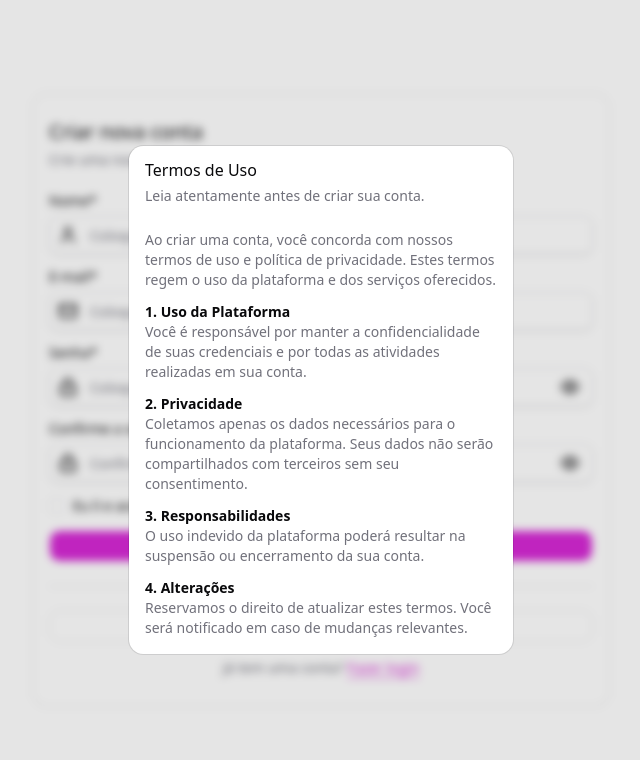
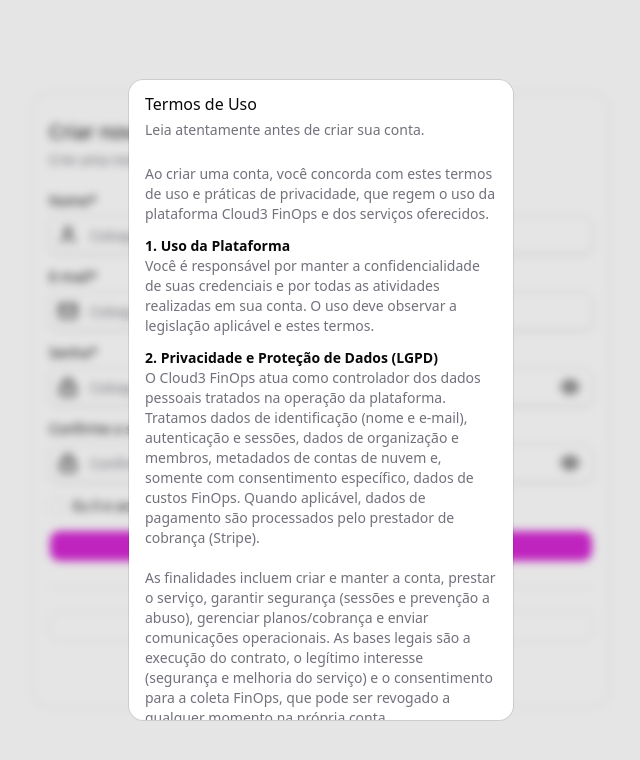
Before and after one commit to luciano-citroni/saas-multicloud, a Next.js app in the folder frontend/: page /auth/sign-up in a window 1280 px wide. Both pictures are taken after a click on the button "Termos de Uso". Shown: the top 760 px of the page, without its empty margins (319-959 px from the left). Built offline with nearby package versions, Linux system fonts and the light colour scheme.

Commit message:
atualizando os  termos

```diff
--- a/frontend/components/auth/invite/register-with-invite-form.tsx
+++ b/frontend/components/auth/invite/register-with-invite-form.tsx
@@ -195,20 +195,44 @@ export function RegisterWithInviteForm({ email, inviteToken, organizationName, r
                                                 </DialogHeader>
                                                 <div className="text-sm text-muted-foreground space-y-3 mt-2">
                                                     <p>
-                                                        Ao criar uma conta, você concorda com nossos termos de uso e política de privacidade. Estes termos
-                                                        regem o uso da plataforma e dos serviços oferecidos.
+                                                        Ao criar uma conta, você concorda com estes termos de uso e práticas de privacidade, que regem o
+                                                        uso da plataforma Cloud3 FinOps e dos serviços oferecidos.
                                                     </p>
                                                     <p>
                                                         <strong className="text-foreground">1. Uso da Plataforma</strong>
                                                         <br />
                                                         Você é responsável por manter a confidencialidade de suas credenciais e por todas as atividades
-                                                        realizadas em sua conta.
+                                                        realizadas em sua conta. O uso deve observar a legislação aplicável e estes termos.
                                                     </p>
                                                     <p>
-                                                        <strong className="text-foreground">2. Privacidade</strong>
+                                                        <strong className="text-foreground">2. Privacidade e Proteção de Dados (LGPD)</strong>
                                                         <br />
-                                                        Coletamos apenas os dados necessários para o funcionamento da plataforma. Seus dados não serão
-                                                        compartilhados com terceiros sem seu consentimento.
+                                                        O Cloud3 FinOps atua como controlador dos dados pessoais tratados na operação da plataforma.
+                                                        Tratamos dados de identificação (nome e e-mail), autenticação e sessões, dados de organização e
+                                                        membros, metadados de contas de nuvem e, somente com consentimento específico, dados de custos
+                                                        FinOps. Quando aplicável, dados de pagamento são processados pelo prestador de cobrança
+                                                        (Stripe).
+                                                        <br />
+                                                        <br />
+                                                        As finalidades incluem criar e manter a conta, prestar o serviço, garantir segurança (sessões e
+                                                        prevenção a abuso), gerenciar planos/cobrança e enviar comunicações operacionais. As bases
+                                                        legais são a execução do contrato, o legítimo interesse (segurança e melhoria do serviço) e o
+                                                        consentimento para a coleta FinOps, que pode ser revogado a qualquer momento na própria conta.
+                                                        <br />
+                                                        <br />
+                                                        Não vendemos dados pessoais. O compartilhamento ocorre apenas com prestadores necessários à
+                                                        operação (infraestrutura de nuvem, e-mail e pagamentos), sob obrigação de confidencialidade.
+                                                        Adotamos medidas de segurança proporcionais, incluindo criptografia de credenciais de nuvem em
+                                                        repouso, tokens de sessão em cookies httpOnly e respostas sanitizadas sem exposição de
+                                                        segredos.
+                                                        <br />
+                                                        <br />
+                                                        Os dados são retidos enquanto a conta ou organização existir e pelo tempo necessário ao
+                                                        cumprimento de obrigações legais. A revogação do consentimento FinOps interrompe novas coletas;
+                                                        o histórico já coletado pode ser preservado. Nos termos do art. 18 da LGPD, você pode solicitar
+                                                        confirmação de tratamento, acesso, correção, eliminação ou anonimização nos limites legais e
+                                                        técnicos do serviço, informação sobre compartilhamentos e revogação de consentimento, pelos
+                                                        canais de suporte da plataforma.
                                                     </p>
                                                     <p>
                                                         <strong className="text-foreground">3. Responsabilidades</strong>
@@ -217,8 +241,7 @@ export function RegisterWithInviteForm({ email, inviteToken, organizationName, r
                                                     <p>
                                                         <strong className="text-foreground">4. Alterações</strong>
                                                         <br />
-                                                        Reservamos o direito de atualizar estes termos. Você será notificado em caso de mudanças
-                                                        relevantes.
+                                                        Estes termos podem ser atualizados. Mudanças relevantes serão comunicadas na plataforma.
                                                     </p>
                                                 </div>
                                             </DialogContent>
--- a/frontend/components/auth/register/form.tsx
+++ b/frontend/components/auth/register/form.tsx
@@ -184,20 +184,44 @@ export function RegisterForm() {
                                                 </DialogHeader>
                                                 <div className="text-sm text-muted-foreground space-y-3 mt-2">
                                                     <p>
-                                                        Ao criar uma conta, você concorda com nossos termos de uso e política de privacidade. Estes termos
-                                                        regem o uso da plataforma e dos serviços oferecidos.
+                                                        Ao criar uma conta, você concorda com estes termos de uso e práticas de privacidade, que regem o
+                                                        uso da plataforma Cloud3 FinOps e dos serviços oferecidos.
                                                     </p>
                                                     <p>
                                                         <strong className="text-foreground">1. Uso da Plataforma</strong>
                                                         <br />
                                                         Você é responsável por manter a confidencialidade de suas credenciais e por todas as atividades
-                                                        realizadas em sua conta.
+                                                        realizadas em sua conta. O uso deve observar a legislação aplicável e estes termos.
                                                     </p>
                                                     <p>
-                                                        <strong className="text-foreground">2. Privacidade</strong>
+                                                        <strong className="text-foreground">2. Privacidade e Proteção de Dados (LGPD)</strong>
                                                         <br />
-                                                        Coletamos apenas os dados necessários para o funcionamento da plataforma. Seus dados não serão
-                                                        compartilhados com terceiros sem seu consentimento.
+                                                        O Cloud3 FinOps atua como controlador dos dados pessoais tratados na operação da plataforma.
+                                                        Tratamos dados de identificação (nome e e-mail), autenticação e sessões, dados de organização e
+                                                        membros, metadados de contas de nuvem e, somente com consentimento específico, dados de custos
+                                                        FinOps. Quando aplicável, dados de pagamento são processados pelo prestador de cobrança
+                                                        (Stripe).
+                                                        <br />
+                                                        <br />
+                                                        As finalidades incluem criar e manter a conta, prestar o serviço, garantir segurança (sessões e
+                                                        prevenção a abuso), gerenciar planos/cobrança e enviar comunicações operacionais. As bases
+                                                        legais são a execução do contrato, o legítimo interesse (segurança e melhoria do serviço) e o
+                                                        consentimento para a coleta FinOps, que pode ser revogado a qualquer momento na própria conta.
+                                                        <br />
+                                                        <br />
+                                                        Não vendemos dados pessoais. O compartilhamento ocorre apenas com prestadores necessários à
+                                                        operação (infraestrutura de nuvem, e-mail e pagamentos), sob obrigação de confidencialidade.
+                                                        Adotamos medidas de segurança proporcionais, incluindo criptografia de credenciais de nuvem em
+                                                        repouso, tokens de sessão em cookies httpOnly e respostas sanitizadas sem exposição de
+                                                        segredos.
+                                                        <br />
+                                                        <br />
+                                                        Os dados são retidos enquanto a conta ou organização existir e pelo tempo necessário ao
+                                                        cumprimento de obrigações legais. A revogação do consentimento FinOps interrompe novas coletas;
+                                                        o histórico já coletado pode ser preservado. Nos termos do art. 18 da LGPD, você pode solicitar
+                                                        confirmação de tratamento, acesso, correção, eliminação ou anonimização nos limites legais e
+                                                        técnicos do serviço, informação sobre compartilhamentos e revogação de consentimento, pelos
+                                                        canais de suporte da plataforma.
                                                     </p>
                                                     <p>
                                                         <strong className="text-foreground">3. Responsabilidades</strong>
@@ -206,8 +230,7 @@ export function RegisterForm() {
                                                     <p>
                                                         <strong className="text-foreground">4. Alterações</strong>
                                                         <br />
-                                                        Reservamos o direito de atualizar estes termos. Você será notificado em caso de mudanças
-                                                        relevantes.
+                                                        Estes termos podem ser atualizados. Mudanças relevantes serão comunicadas na plataforma.
                                                     </p>
                                                 </div>
                                             </DialogContent>
```
